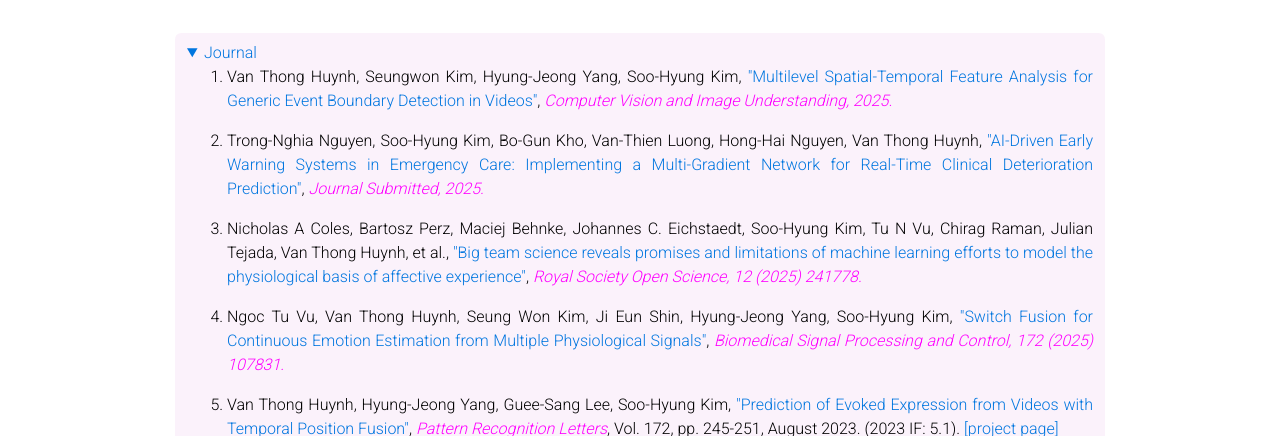
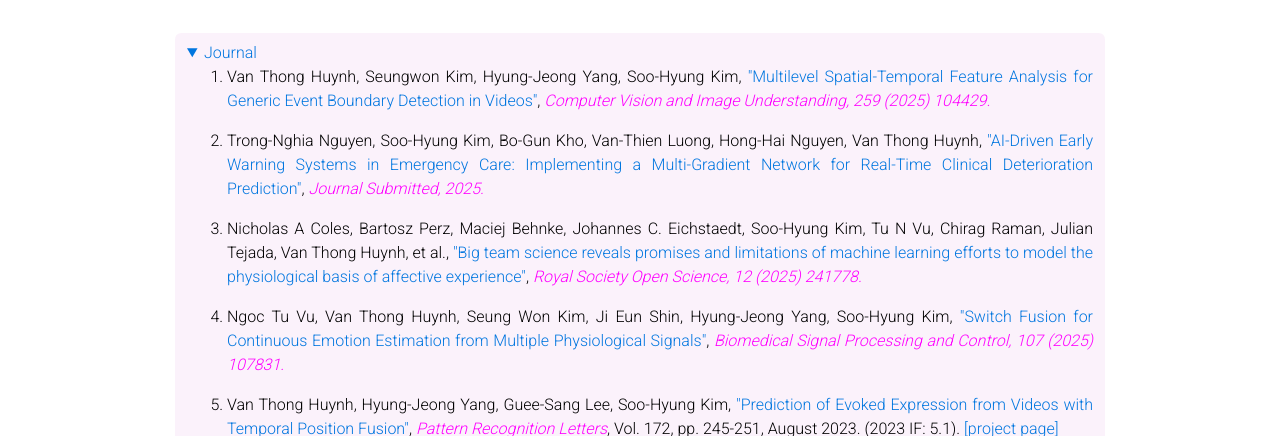
Before and after one commit to pr-vsl/pr-vsl.github.io, a Jekyll site: the page built from _pages/publications.md, in a window 1280 px wide and 900 px high. Shown: the part 152-588 px from the top of the window. Built offline with Jekyll 4.4.1, drawn with Linux system fonts in a browser that asks for light colours; comment, search, counter and statistics services are not loaded; a style sheet for code colours, icons or effects is not loaded.

Commit message:
Update publications.md

```diff
--- a/_pages/publications.md
+++ b/_pages/publications.md
@@ -10,13 +10,13 @@
 
 {% details Journal %}
 <ol class=space_list>
-<li>Van Thong Huynh, Seungwon Kim, Hyung-Jeong Yang, Soo-Hyung Kim, <a href="https://doi.org/10.1016/j.cviu.2025.104429" target="_blank">"Multilevel Spatial-Temporal Feature Analysis for Generic Event Boundary Detection in Videos"</a>, <font color="ff00ff"><i>Computer Vision and Image Understanding, 2025.</i></font> </li>
+<li>Van Thong Huynh, Seungwon Kim, Hyung-Jeong Yang, Soo-Hyung Kim, <a href="https://doi.org/10.1016/j.cviu.2025.104429" target="_blank">"Multilevel Spatial-Temporal Feature Analysis for Generic Event Boundary Detection in Videos"</a>, <font color="ff00ff"><i>Computer Vision and Image Understanding, 259 (2025) 104429.</i></font> </li>
 
 <li>Trong-Nghia Nguyen, Soo-Hyung Kim, Bo-Gun Kho, Van-Thien Luong, Hong-Hai Nguyen, Van Thong Huynh, <a href="/">"AI-Driven Early Warning Systems in Emergency Care: Implementing a Multi-Gradient Network for Real-Time Clinical Deterioration Prediction"</a>, <font color="ff00ff"><i>Journal Submitted, 2025.</i></font> </li>
 
 <li>Nicholas A Coles, Bartosz Perz, Maciej Behnke, Johannes C. Eichstaedt, Soo-Hyung Kim, Tu N Vu, Chirag Raman, Julian Tejada, Van Thong Huynh, et al., <a href="https://doi.org/10.1098/rsos.241778" target="_blank">"Big team science reveals promises and limitations of machine learning efforts to model the physiological basis of affective experience"</a>, <font color="ff00ff"><i>Royal Society Open Science, 12 (2025) 241778.</i></font> </li>
 
-<li> Ngoc Tu Vu, Van Thong Huynh, Seung Won Kim, Ji Eun Shin, Hyung-Jeong Yang, Soo-Hyung Kim, <a href="https://www.sciencedirect.com/science/article/pii/S1746809425003428" target="_blank">"Switch Fusion for Continuous Emotion Estimation from Multiple Physiological Signals"</a>, <font color="ff00ff"><i>Biomedical Signal Processing and Control, 172 (2025) 107831.</i></font> </li>
+<li> Ngoc Tu Vu, Van Thong Huynh, Seung Won Kim, Ji Eun Shin, Hyung-Jeong Yang, Soo-Hyung Kim, <a href="https://www.sciencedirect.com/science/article/pii/S1746809425003428" target="_blank">"Switch Fusion for Continuous Emotion Estimation from Multiple Physiological Signals"</a>, <font color="ff00ff"><i>Biomedical Signal Processing and Control, 107 (2025) 107831.</i></font> </li>
 
 <li> Van Thong Huynh, Hyung-Jeong Yang, Guee-Sang Lee, Soo-Hyung Kim, <a href="https://www.sciencedirect.com/science/article/abs/pii/S016786552300199X" target="_blank">"Prediction of Evoked Expression from Videos with Temporal Position Fusion"</a>, <font color="ff00ff"><i>Pattern Recognition Letters</i></font>, Vol. 172, pp. 245-251, August 2023. (2023 IF: 5.1). <a href="/publication/evoked_prl23/">[project page]</a> </li>
 
```
